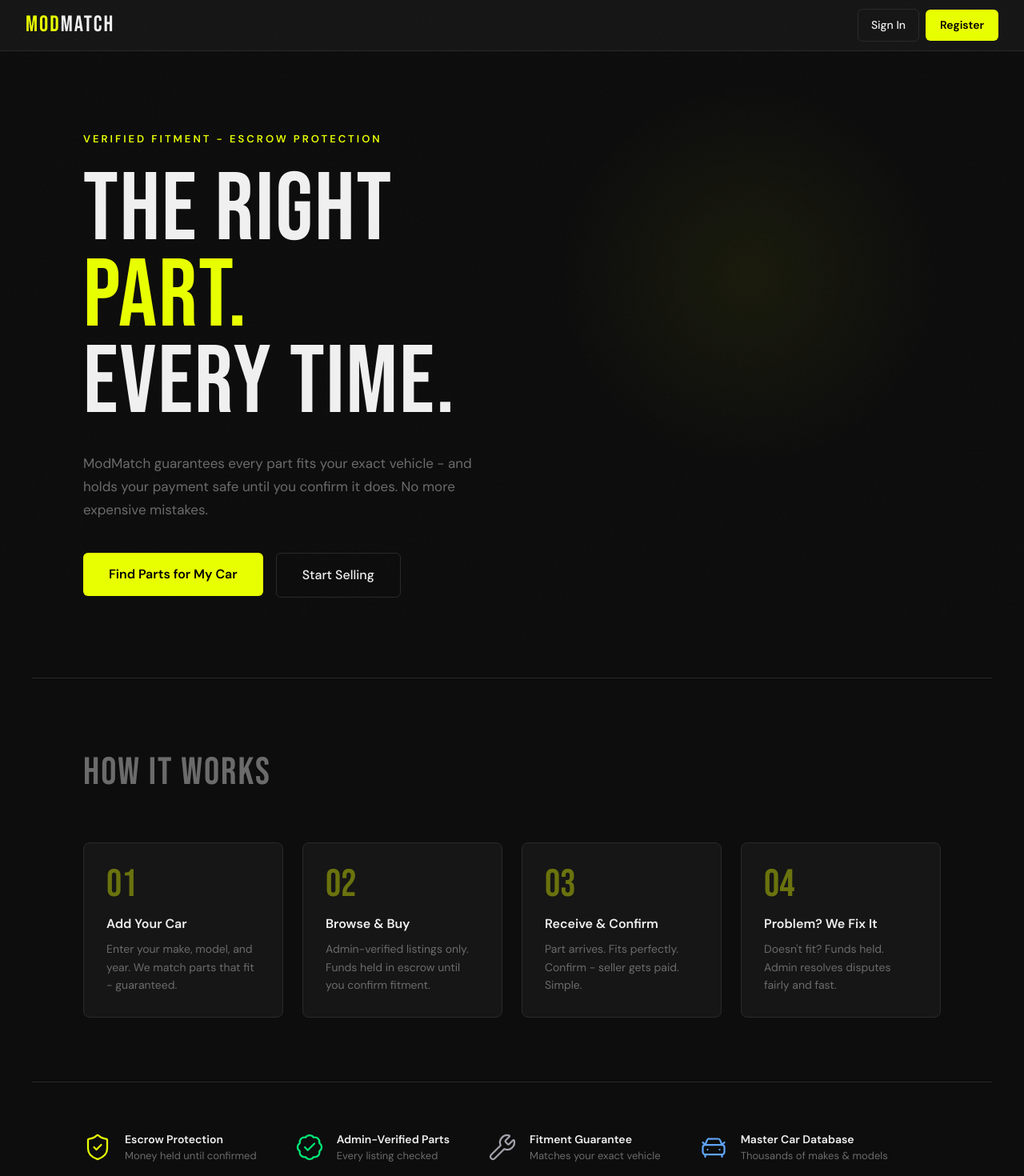
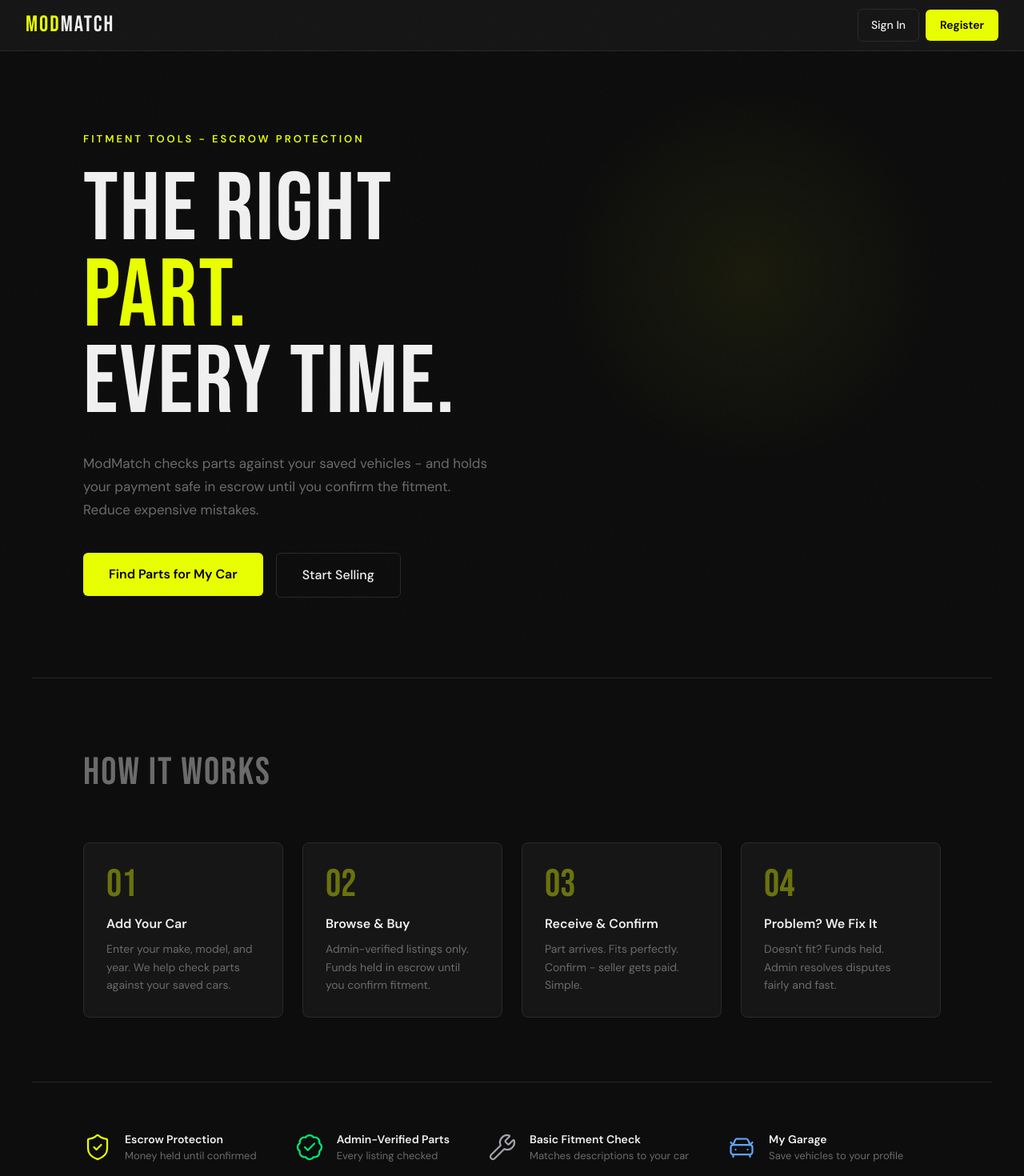
Before and after one commit to gooddinosaur/modmatch, a Next.js app in the folder frontend/: page / in a window 1280 px wide. Shown: the top 1470 px of the page at 80% size. Built offline with nearby package versions, Linux system fonts and the light colour scheme; no server answers.

Commit message:
feat: update fitment messaging for clarity and accuracy on homepage

```diff
--- a/frontend/app/page.tsx
+++ b/frontend/app/page.tsx
@@ -42,7 +42,7 @@ export default function Home() {
         }} />
 
         <p style={{ fontSize: "13px", fontWeight: 600, color: "var(--accent)", letterSpacing: "3px", textTransform: "uppercase", marginBottom: "24px" }}>
-          Verified Fitment - Escrow Protection
+          Fitment Tools - Escrow Protection
         </p>
         <h1 className="display-font" style={{ fontSize: "clamp(60px, 10vw, 120px)", lineHeight: 0.9, letterSpacing: "2px", marginBottom: "32px" }}>
           THE RIGHT<br />
@@ -50,7 +50,7 @@ export default function Home() {
           EVERY TIME.
         </h1>
         <p style={{ maxWidth: "520px", color: "var(--muted)", fontSize: "17px", lineHeight: 1.7, marginBottom: "40px" }}>
-          ModMatch guarantees every part fits your exact vehicle - and holds your payment safe until you confirm it does. No more expensive mistakes.
+          ModMatch checks parts against your saved vehicles - and holds your payment safe in escrow until you confirm the fitment. Reduce expensive mistakes.
         </p>
         <div style={{ display: "flex", gap: "16px", flexWrap: "wrap" }}>
           <Link href="/register/buyer">
@@ -74,7 +74,7 @@ export default function Home() {
         </h2>
         <div style={{ display: "grid", gridTemplateColumns: "repeat(auto-fit, minmax(220px, 1fr))", gap: "24px" }}>
           {[
-            { step: "01", title: "Add Your Car", desc: "Enter your make, model, and year. We match parts that fit - guaranteed." },
+            { step: "01", title: "Add Your Car", desc: "Enter your make, model, and year. We help check parts against your saved cars." },
             { step: "02", title: "Browse & Buy", desc: "Admin-verified listings only. Funds held in escrow until you confirm fitment." },
             { step: "03", title: "Receive & Confirm", desc: "Part arrives. Fits perfectly. Confirm - seller gets paid. Simple." },
             { step: "04", title: "Problem? We Fix It", desc: "Doesn't fit? Funds held. Admin resolves disputes fairly and fast." },
@@ -103,8 +103,8 @@ export default function Home() {
         {[
           { icon: <ShieldCheck size={36} color="var(--accent)" strokeWidth={1.5} />, label: "Escrow Protection", sub: "Money held until confirmed" },
           { icon: <BadgeCheck size={36} color="var(--green)" strokeWidth={1.5} />, label: "Admin-Verified Parts", sub: "Every listing checked" },
-          { icon: <Wrench size={36} color="#a1a1aa" strokeWidth={1.5} />, label: "Fitment Guarantee", sub: "Matches your exact vehicle" },
-          { icon: <CarFront size={36} color="#60a5fa" strokeWidth={1.5} />, label: "Master Car Database", sub: "Thousands of makes & models" },
+          { icon: <Wrench size={36} color="#a1a1aa" strokeWidth={1.5} />, label: "Basic Fitment Check", sub: "Matches descriptions to your car" },
+          { icon: <CarFront size={36} color="#60a5fa" strokeWidth={1.5} />, label: "My Garage", sub: "Save vehicles to your profile" },
         ].map(b => (
           <div key={b.label} style={{ display: "flex", alignItems: "center", gap: "16px" }}>
             <div>{b.icon}</div>
```
